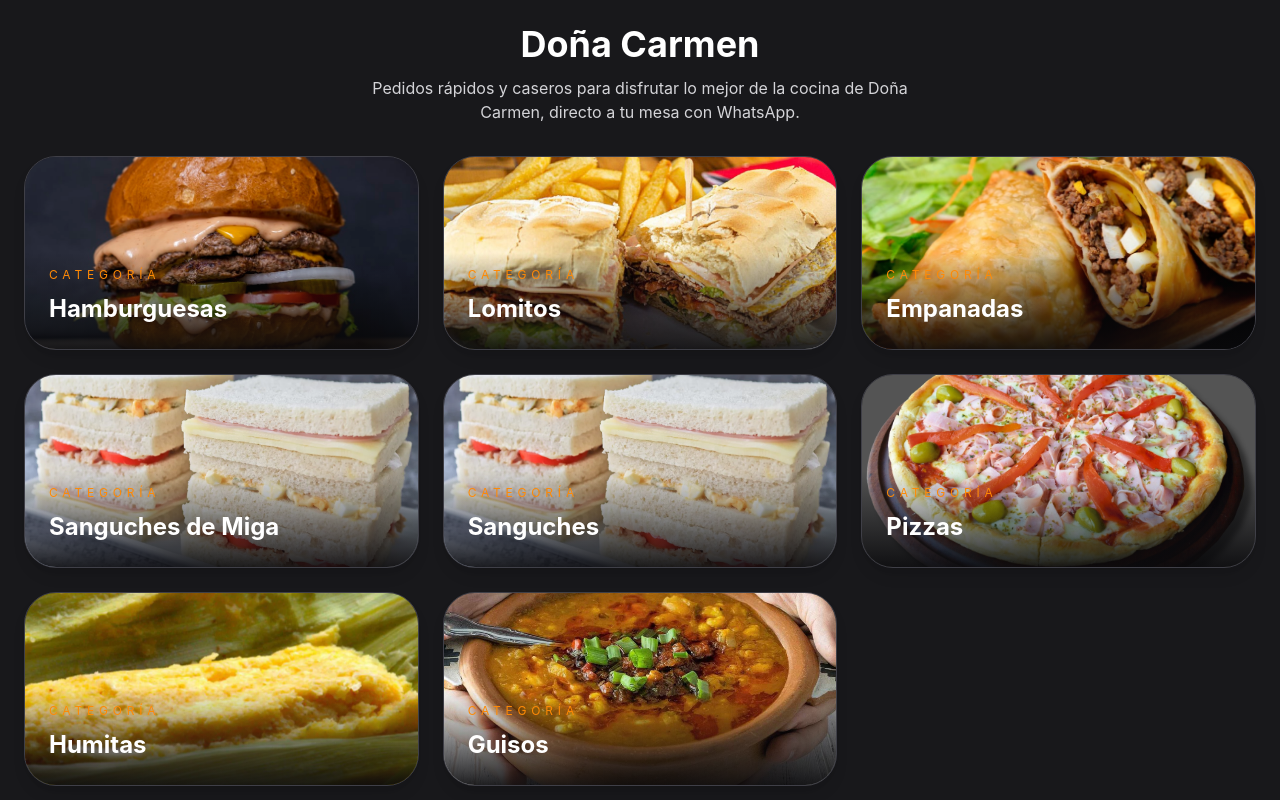
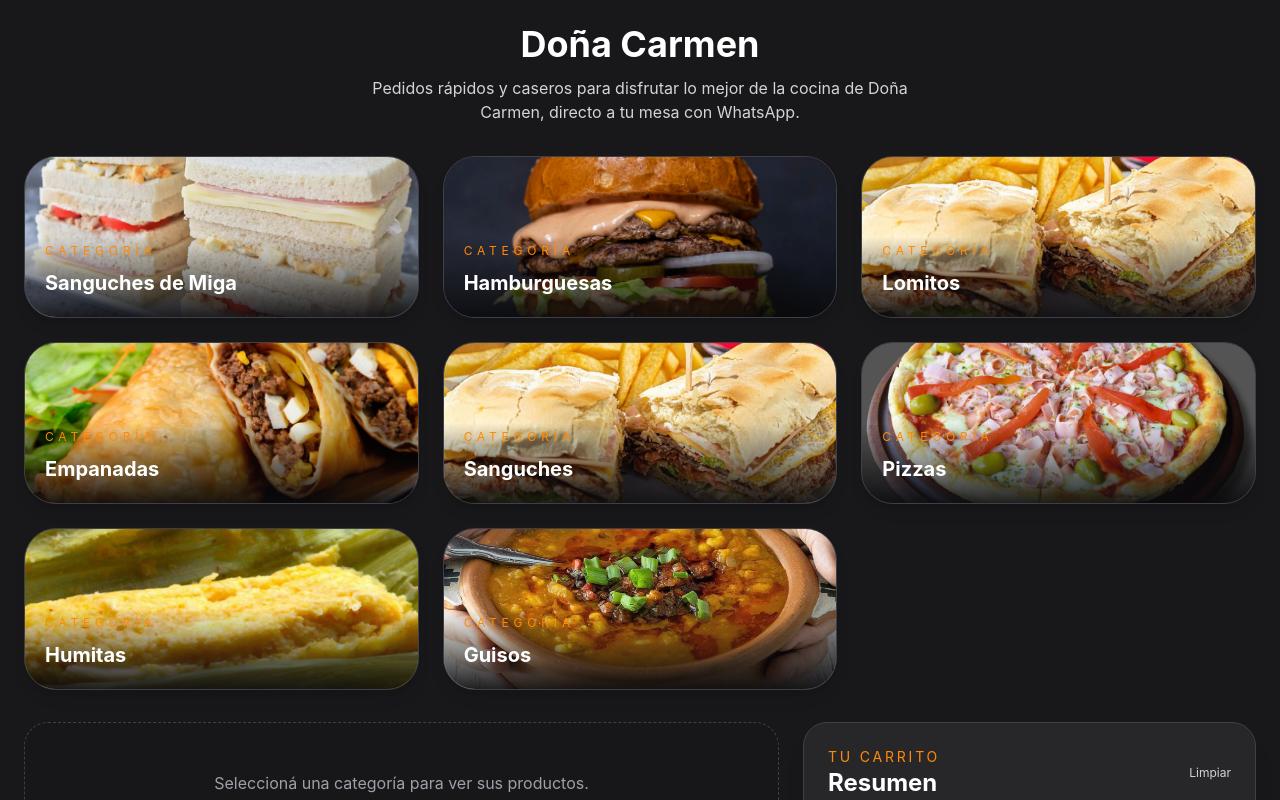
Before and after one commit to comercios-app/placeres-envasados, a React (Vite) app: page / in a window 1280 px wide. Shown: the top 800 px of the page. Built offline with nearby package versions, Linux system fonts and the light colour scheme.

Commit message:
Fix category image for Sanguches and update category layout

```diff
--- a/src/App.jsx
+++ b/src/App.jsx
@@ -3,6 +3,7 @@
 import Cart from "./components/Cart"
 import ProductCard from "./components/ProductCard"
 import { productos } from "./data/productos"
+import lomitoImg from "./assets/lomito.jpg"
 
 function App() {
   const [cart, setCart] = useState([])
@@ -11,10 +12,12 @@
   const cartRef = useRef(null)
   const notificationTimeoutRef = useRef(null)
 
-  const categorias = useMemo(
-    () => Array.from(new Set(productos.map((producto) => producto.categoria))),
-    []
-  )
+  const categorias = useMemo(() => {
+    const uniqueCategories = Array.from(new Set(productos.map((producto) => producto.categoria)))
+    const prioritized = ["Sanguches de Miga"]
+    const rest = uniqueCategories.filter((categoria) => !prioritized.includes(categoria))
+    return [...prioritized.filter((categoria) => uniqueCategories.includes(categoria)), ...rest]
+  }, [])
 
   const filteredProducts = useMemo(() => {
     if (!selectedCategory) return []
@@ -123,16 +126,20 @@
                     className="group relative overflow-hidden rounded-[2rem] border border-zinc-700 bg-zinc-800 text-left shadow-lg transition hover:-translate-y-1 hover:border-orange-500"
                   >
                     <img
-                      src={categoryProduct?.imagen}
+                      src={
+                        categoria === "Sanguches"
+                          ? lomitoImg
+                          : categoryProduct?.imagen
+                      }
                       alt={categoria}
-                      className="h-48 w-full object-cover transition duration-500 group-hover:scale-105"
+                      className="h-40 w-full object-cover transition duration-500 group-hover:scale-105"
                     />
                     <div className="absolute inset-0 bg-gradient-to-t from-zinc-950/90 via-transparent to-transparent" />
-                    <div className="absolute bottom-0 left-0 right-0 p-6">
+                    <div className="absolute bottom-0 left-0 right-0 p-5">
                       <span className="text-xs uppercase tracking-[0.4em] text-orange-400">
                         Categoría
                       </span>
-                      <h2 className="mt-2 text-2xl font-bold text-white">
+                      <h2 className="mt-2 text-xl font-bold text-white">
                         {categoria}
                       </h2>
                     </div>
```
